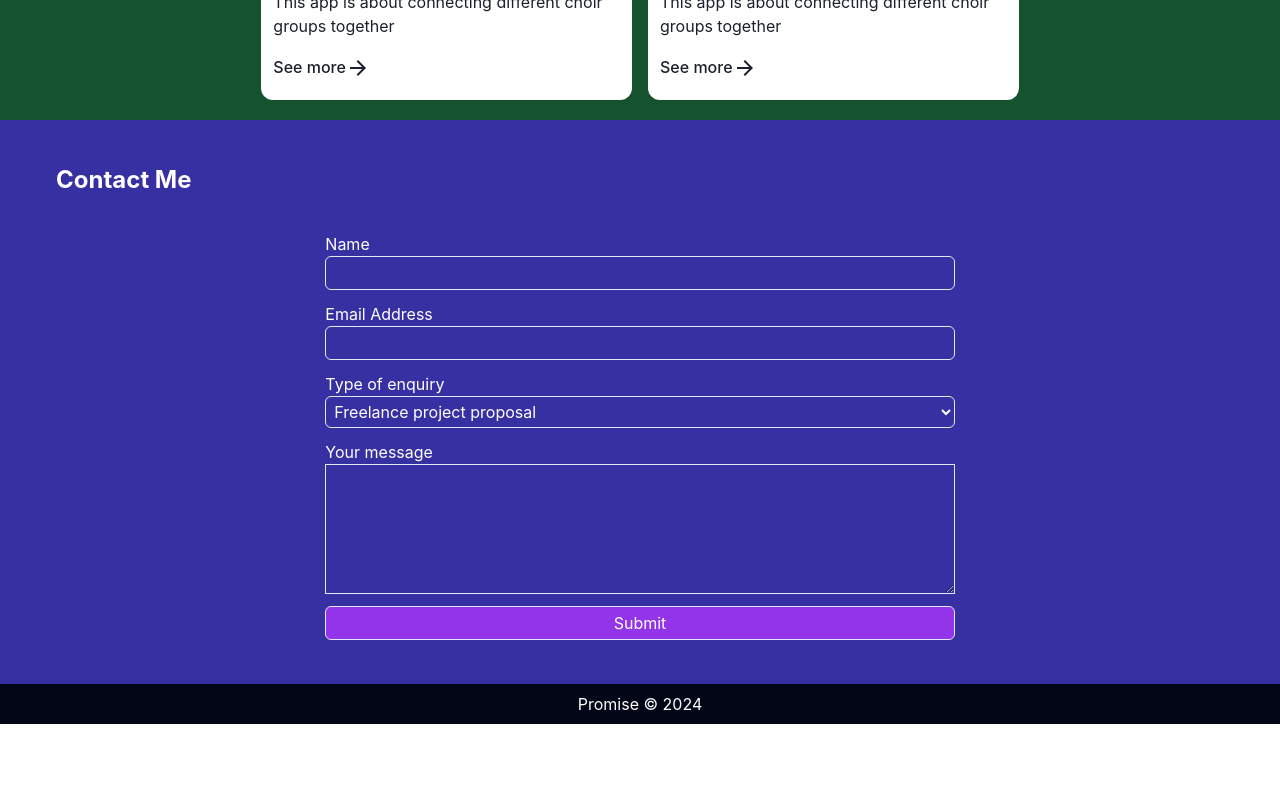
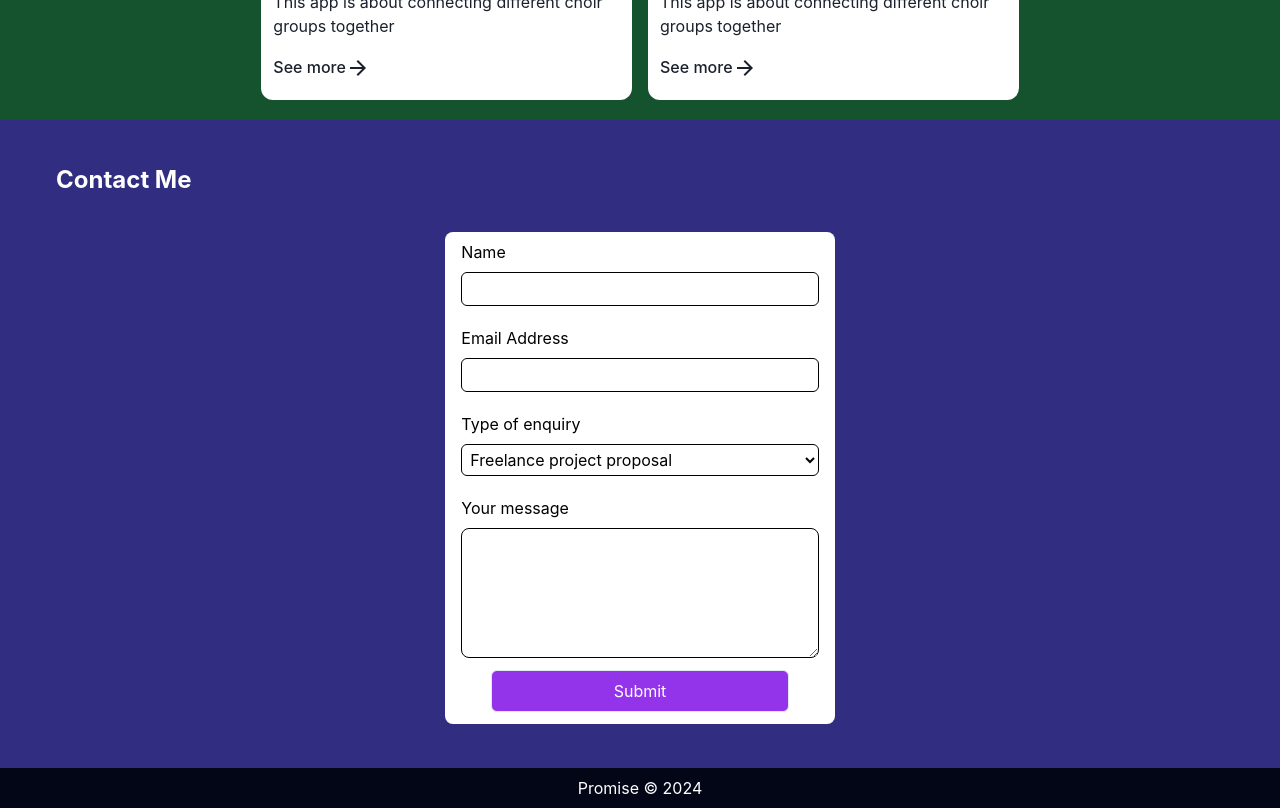
Before and after one commit to Reverrd/portfolio2, a React (Vite) app: page / in a window 1280 px wide. Shown: the part 1740-2548 px from the top of the page. Before the commit the page ends 2464 px from the top, so only its background shows below. Built offline with nearby package versions, Linux system fonts and the light colour scheme.

Commit message:
form update

```diff
--- a/src/components/body/contactSection/ContactSection.jsx
+++ b/src/components/body/contactSection/ContactSection.jsx
@@ -1,5 +1,5 @@
 
-
+import axios from 'axios'
 
 import Validate from "./Validate"
 
@@ -14,7 +14,8 @@ export default function ContactSection() {
   const [message, setMessage] = useState('')
 
   const [verified, setVerified] = useState(false);
-
+  const [submitting, setSubmitting] = useState(false)
+  const [submitted, setSubmitted] = useState(false)
 
 
   const handleValidation = ()=>{
@@ -25,45 +26,61 @@ export default function ContactSection() {
 
       const handleSubmit = (e)=>{
           e.preventDefault();
-          const isValid = handleValidation();
-          if(!isValid)  {setVerified(true)
+          setSubmitting(true)
+          const data ={
+            Name: name,
+            Email: email,
+            Enquiry: enquiry,
+            Message: message
+          }
+          axios.post('https://sheet.best/api/sheets/87c6d307-6b33-4efd-892e-d873b2ca3760', data)
+          .then((response)=>{
+            console.log(response);
 
-          setName('');
-          setEmail('');
-          setEnquiry(undefined);
-          setMessage('');
+            const isValid = handleValidation();
 
+            if(!isValid)  {
+              console.log({name,email,enquiry,message})
+              setVerified(true)
+              setName('');
+            setEmail('');
+            setEnquiry(undefined);
+            setMessage('');
+            }
+            setSubmitting(false)
 
-
-      }};
-
-
-
-
+          })
+          .catch((error)=>{
+            console.log(error)
+            setSubmitting(false)
+          })
+        }
   return (
-    <div id="contact" className="bg-indigo-800 h-auto text-white static top-10">
+    <div id="contact" className=" bg-indigo-900 h-auto text-white static top-10">
       <div id="contactWrapper" className="py-11 px-14">
       <h1 className="font-bold text-2xl text-white">Contact Me</h1>
 
-      <div id="formWrapper" className=" flex  pt-9 justify-center px-28">
-      <form onSubmit={handleSubmit} className="w-11/12 lg:w-8/12 xs:w-screen">
-        <div className="flex flex-col pb-3 ">
-        <label htmlFor="name">Name</label>
+      <div id="formWrapper" className=" flex  pt-9 justify-center ">
+      <form onSubmit={handleSubmit} className=" px-4 bg-white   lg:w-4/12 xxs:w-10/12 rounded-lg">
+        <div className=" text-black flex flex-col pb-3 ">
+        <label className='my-2' htmlFor="name">Name</label>
         <input
-        className="px-1 bg-transparent border rounded-md py-1 "
-
+        className="px-1  bg-transparent border border-black  active:outline-none  rounded-md py-1 "
+         autoComplete="off"
         type="text"
         name="name"
-        onChange={(e)=>setName(e.target.value)}
+        onChange={(e)=>{setName(e.target.value)
+        }}
         value={name} />
         {errors.name && (
           <div className="text-red-500">{errors.name}</div>
         )}
         </div>
-        <div className="flex flex-col pb-3">
-        <label htmlFor="email">Email Address</label>
+        <div className="text-black flex flex-col pb-3">
+        <label className='my-2' htmlFor="email">Email Address</label>
         <input
-        className="px-1 bg-transparent border rounded-md py-1 "
+        className="px-1 bg-transparent border border-black rounded-md py-1 "
+        autoComplete="off"
         type="text"
         name="email"
         onChange={(e)=>setEmail(e.target.value)}
@@ -72,10 +89,10 @@ export default function ContactSection() {
           <div className="text-red-500">{errors.email}</div>
         )}
         </div>
-        <div className="flex flex-col pb-3">
-          <label htmlFor="enquiry">Type of enquiry</label>
+        <div className="text-black flex flex-col pb-3">
+          <label className='my-2' htmlFor="enquiry">Type of enquiry</label>
           <select
-          className="px-1 bg-transparent border rounded-md py-1 "
+          className="px-1  bg-transparent border border-black rounded-md py-1 "
           name="enquiry"
           id="enquiry"
           onChange={e=>setEnquiry(e.target.value)}
@@ -89,10 +106,10 @@ export default function ContactSection() {
             <div className="text-red-500">{errors.enquiry}</div>
           )}
         </div>
-        <div className="flex flex-col rounded-md pb-3">
-          <label htmlFor="message">Your message</label>
+        <div className="text-black flex flex-col rounded-md pb-3">
+          <label className='my-2' htmlFor="message">Your message</label>
           <textarea
-          className="bg-transparent border px-1 py-1"
+          className="border-black rounded-lg bg-transparent border px-1 py-1"
           name="message"
           id="message"
           cols="30"
@@ -105,7 +122,8 @@ export default function ContactSection() {
         </div>
 
         <div className="flex justify-center">
-        <button className="py-1  bg-purple-600 border rounded-md w-full" type="submit">Submit</button>
+
+        <button className="py-2 mb-3  bg-purple-600 border rounded-md w-10/12" type="submit">{submitting ? (<div>Loading</div>) : "Submit"}</button>
 
         </div>
         {verified && (
--- a/src/components/body/contactSection/Validate.jsx
+++ b/src/components/body/contactSection/Validate.jsx
@@ -14,3 +14,5 @@ export default function Validate(values) {
     if(!values.enquiry){errors.enquiry = 'Please choose a Type'}
       return errors
 }
+//https://docs.google.com/spreadsheets/d/18Kw1LvWT2N1pSZ4d6n5lgi5s-XtfbADjoWEd0lL3w0Y/edit?usp=sharing
+//https://sheet.best/api/sheets/87c6d307-6b33-4efd-892e-d873b2ca3760
```
